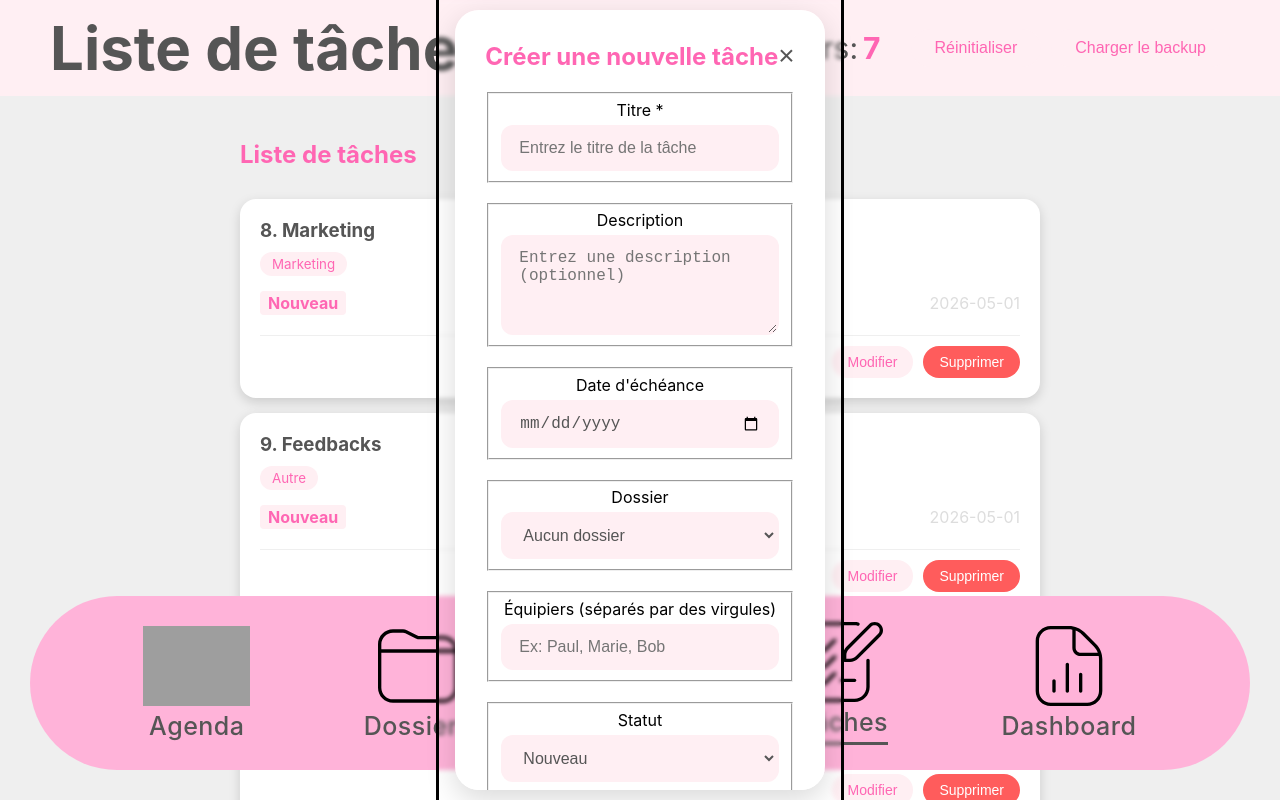
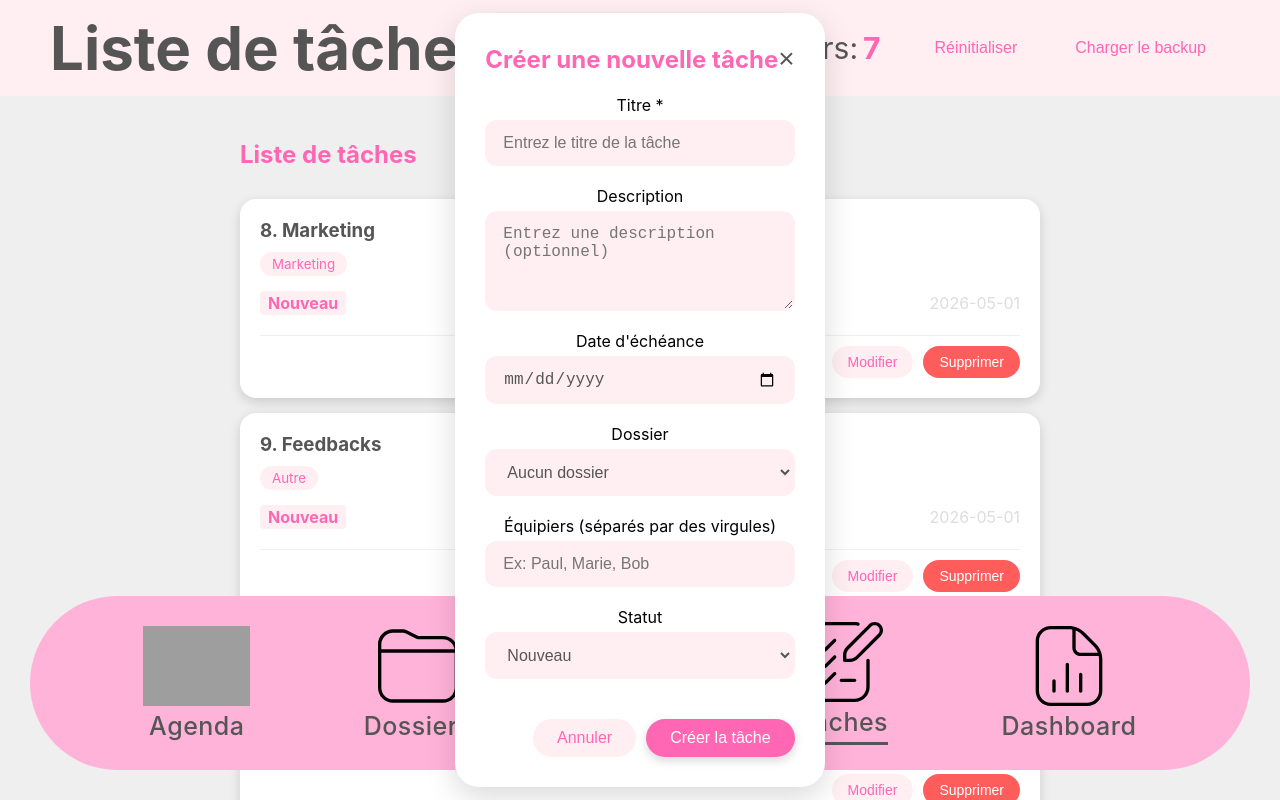
Before and after one commit to claire-arsena/ToDo-List, a React (Create React App) app in the folder ma-liste/: page / in a window 1280 px wide. Both pictures are taken after a click on the button "Ajouter". Shown: the top 800 px of the page. Built offline with nearby package versions, Linux system fonts and the light colour scheme; grey boxes are pictures that could not be loaded.

Commit message:
styles suppression du cadre moche

```diff
--- a/ma-liste/src/components/Modal/TaskFormModal.css
+++ b/ma-liste/src/components/Modal/TaskFormModal.css
@@ -10,6 +10,9 @@
   justify-content: center;
   align-items: center;
   z-index: 2000;
+  border: none;
+  padding: 0;
+  outline: none;
 }
 .modal-content {
   background-color: var(--color-white);
@@ -42,6 +45,9 @@
 .form-group {
   display: flex;
   flex-direction: column;
+  border: none;
+  padding: 0;
+  margin: 0;
 }
 .task-form {
   gap: 20px;
```
